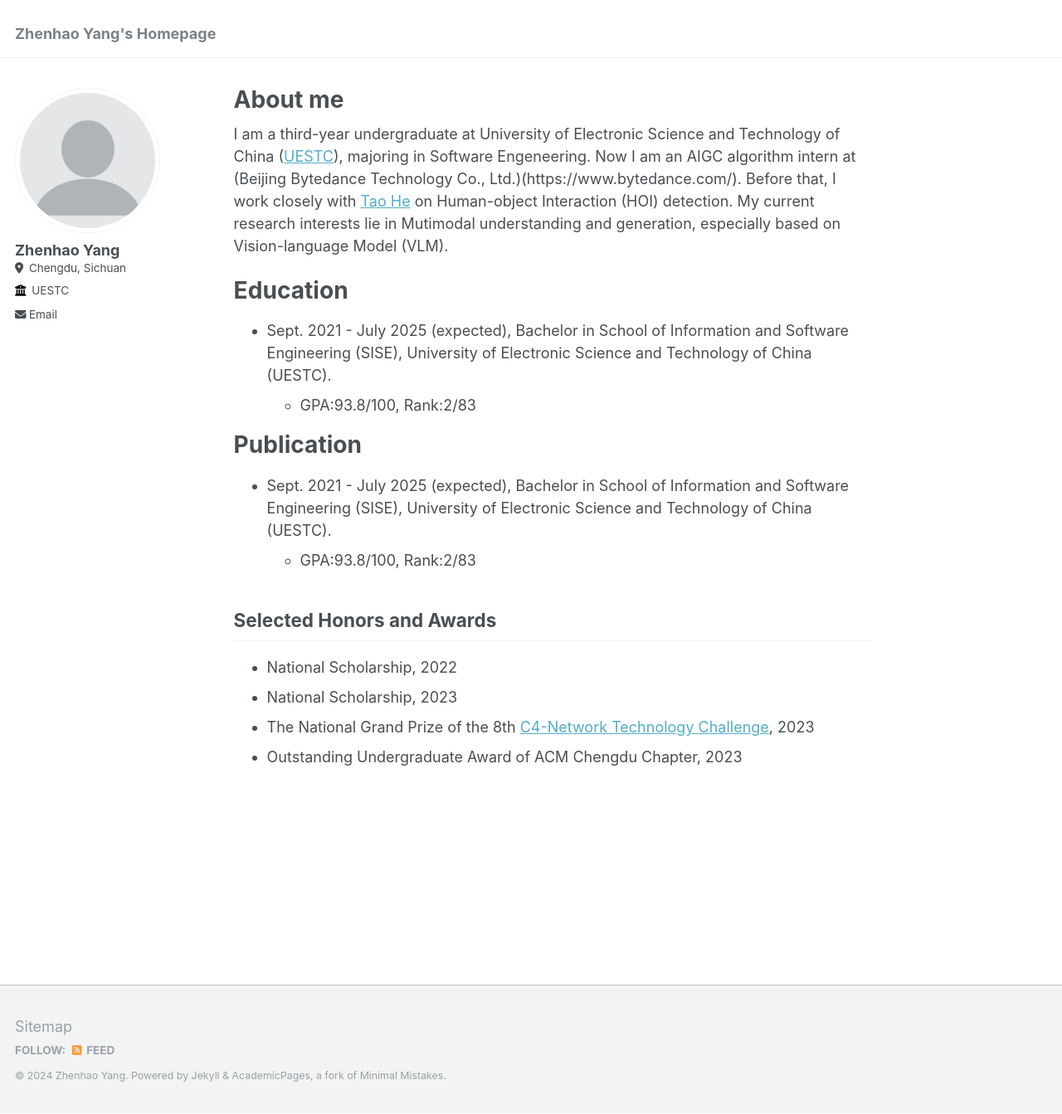
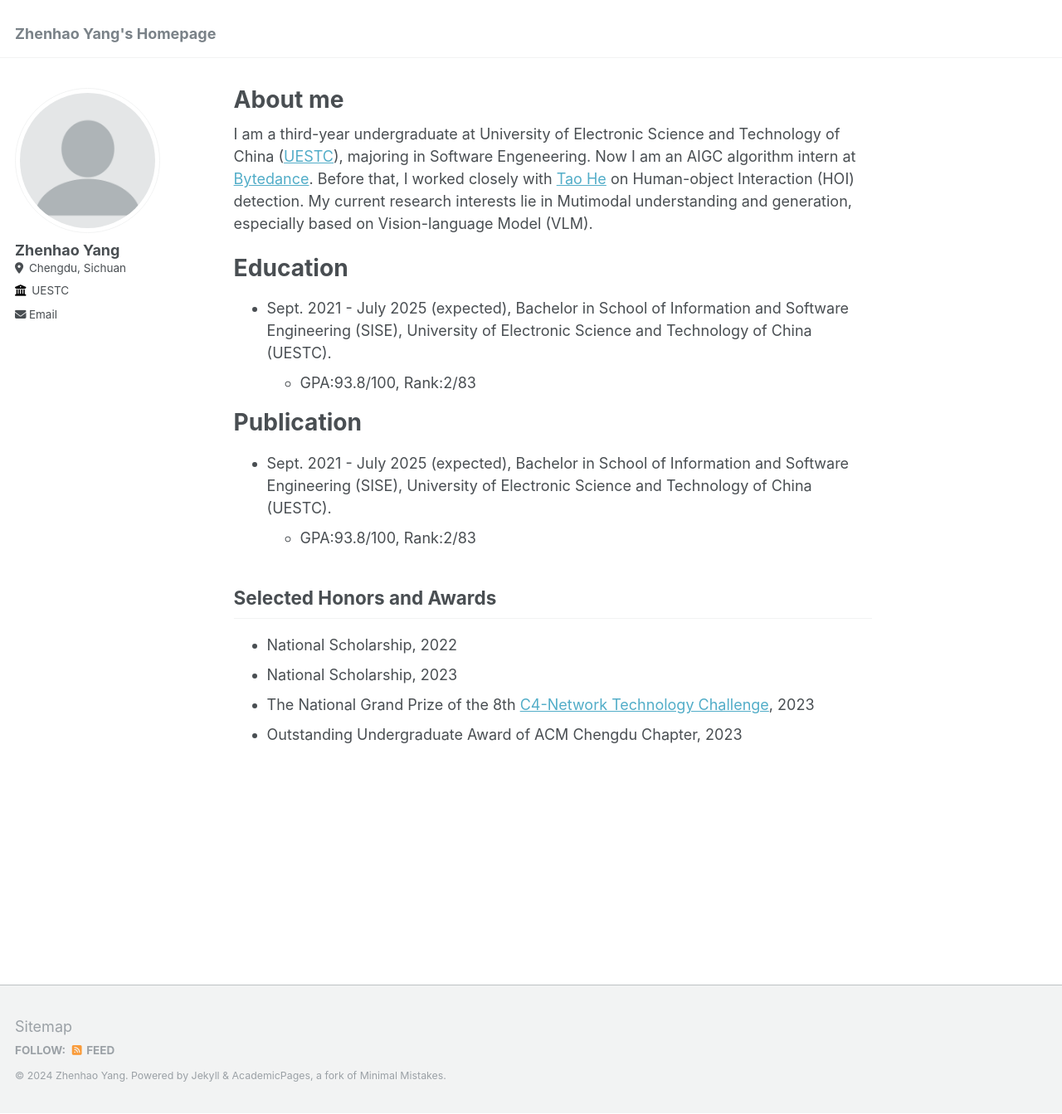
Before and after one commit to JeffreyYzh/JeffreyYzh.github.io, a Jekyll site: the page built from _pages/about.md, in a window 1280 px wide and 1343 px high. Shown: the whole window at 83% size. Built offline with Jekyll 4.4.1, drawn with Linux system fonts in a browser that asks for light colours.

Commit message:
Update about.md

```diff
--- a/_pages/about.md
+++ b/_pages/about.md
@@ -7,7 +7,7 @@ redirect_from:
   - /about.html
 ---
 
-I am a third-year undergraduate at University of Electronic Science and Technology of China ([UESTC](https://en.uestc.edu.cn/)), majoring in Software Engeneering. Now I am an AIGC algorithm intern at (Beijing Bytedance Technology Co., Ltd.)(https://www.bytedance.com/). Before that, I work closely with [Tao He](https://ht014.github.io/) on Human-object Interaction (HOI) detection. My current research interests lie in Mutimodal understanding and generation, especially based on Vision-language Model (VLM).
+I am a third-year undergraduate at University of Electronic Science and Technology of China ([UESTC](https://en.uestc.edu.cn/)), majoring in Software Engeneering. Now I am an AIGC algorithm intern at [Bytedance](https://www.bytedance.com/). Before that, I worked closely with [Tao He](https://ht014.github.io/) on Human-object Interaction (HOI) detection. My current research interests lie in Mutimodal understanding and generation, especially based on Vision-language Model (VLM).
 
 Education
 ======
```
